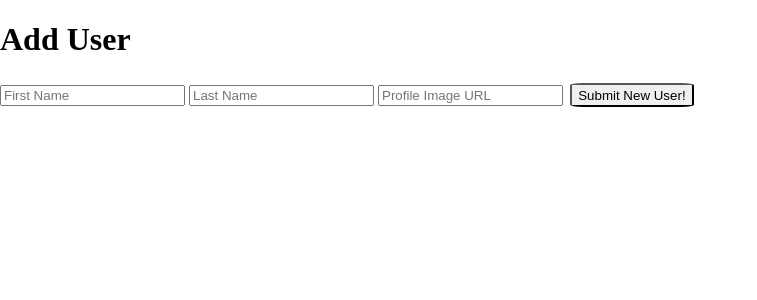
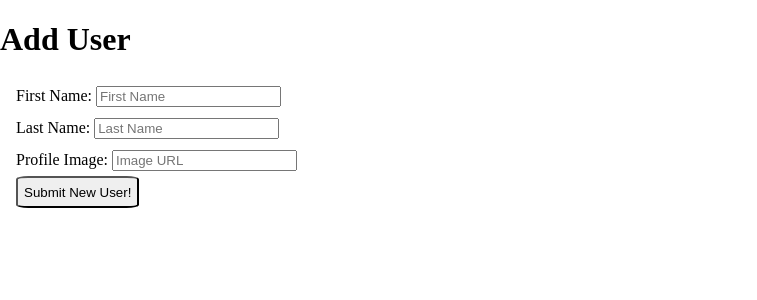
Before and after one commit to Rajayne/Blogly, a Flask app: page /users/new in a window 1280 px wide. Shown: the part 54-354 px from the top of the page, without its empty margins (0-757 px from the left). Run offline with Flask 3, Linux system fonts and the light colour scheme.

Commit message:
Get values from form and create new user

```diff
--- a/app.py
+++ b/app.py
@@ -1,6 +1,8 @@
 """Blogly application."""
 
 from flask import Flask, request, render_template, redirect, flash
+import urllib.request
+from PIL import Image
 from models import db, connect_db, User
 
 app = Flask(__name__,template_folder='templates')
@@ -26,8 +28,18 @@ def list_users():
 def new_user_form():
     return render_template('form.html')
 
-# @app.route('/users/new', methods=['POST'])
-# def add_new_user():
+@app.route('/users/new', methods=['POST'])
+def add_new_user():
+    default_url = 'https://cdn-icons-png.flaticon.com/512/1144/1144760.png'
+    first_name = request.form['first_name']
+    last_name = request.form['last_name']
+    image_url = request.form['image_url'] or default_url
+
+    new_user = User(first_name=first_name, last_name=last_name, image_url=image_url)
+    db.session.add(new_user)
+    db.session.commit()
+
+    return redirect(f'/users/{new_user.id}')
 
 @app.route('/users/<int:id>')
 def view_user(id):
--- a/static/app.css
+++ b/static/app.css
@@ -15,10 +15,23 @@ body {
     font-size: 1.2rem;
 }
 
+
+ul {
+    list-style-type: none;
+}
+
+.new_user_form {
+    margin: 1rem;
+    line-height: 2rem;
+}
+
+div {
+    display: inline-block;
+}
+
 button {
-    height: 1.5rem;
+    height: 2rem;
     border-radius: 10%;
-    margin: .2rem;
 }
 
 .button {
--- a/templates/form.html
+++ b/templates/form.html
@@ -5,10 +5,16 @@
 {% block header %}Add User{% endblock %}
 
 {% block content %}
-<form>
+<form class="new_user_form" method="POST">
+    <label>First Name:</label>
     <input type="text" name="first_name" placeholder="First Name" required>
+    <br>
+    <label>Last Name:</label>
     <input type="text" name="last_name" placeholder="Last Name" required>
-    <input type="url" name="user_image" placeholder="Profile Image URL">
+    <br>
+    <label>Profile Image:</label>
+    <input type="url" name="image_url" placeholder="Image URL">
+    <br>
     <button>Submit New User!</button>
 </form>
 {% endblock %}
--- a/templates/list.html
+++ b/templates/list.html
@@ -7,7 +7,10 @@
 {% block content %}
 <ul>
     {% for user in users %}
-    <li><a href='users/{{user.id}}'>{{user.first_name}} {{user.last_name}}</a></li>
+    <li>
+        <img src="{{user.image_url}}" width="50" height="50"></img>
+        <a href="users/{{user.id}}"">{{user.first_name}} {{user.last_name}}</a>
+    </li>
     {% endfor %}
 </ul>
 
```
Also changed, not shown: templates/user.html (+11 -3 lines), profile_image.png (added).
